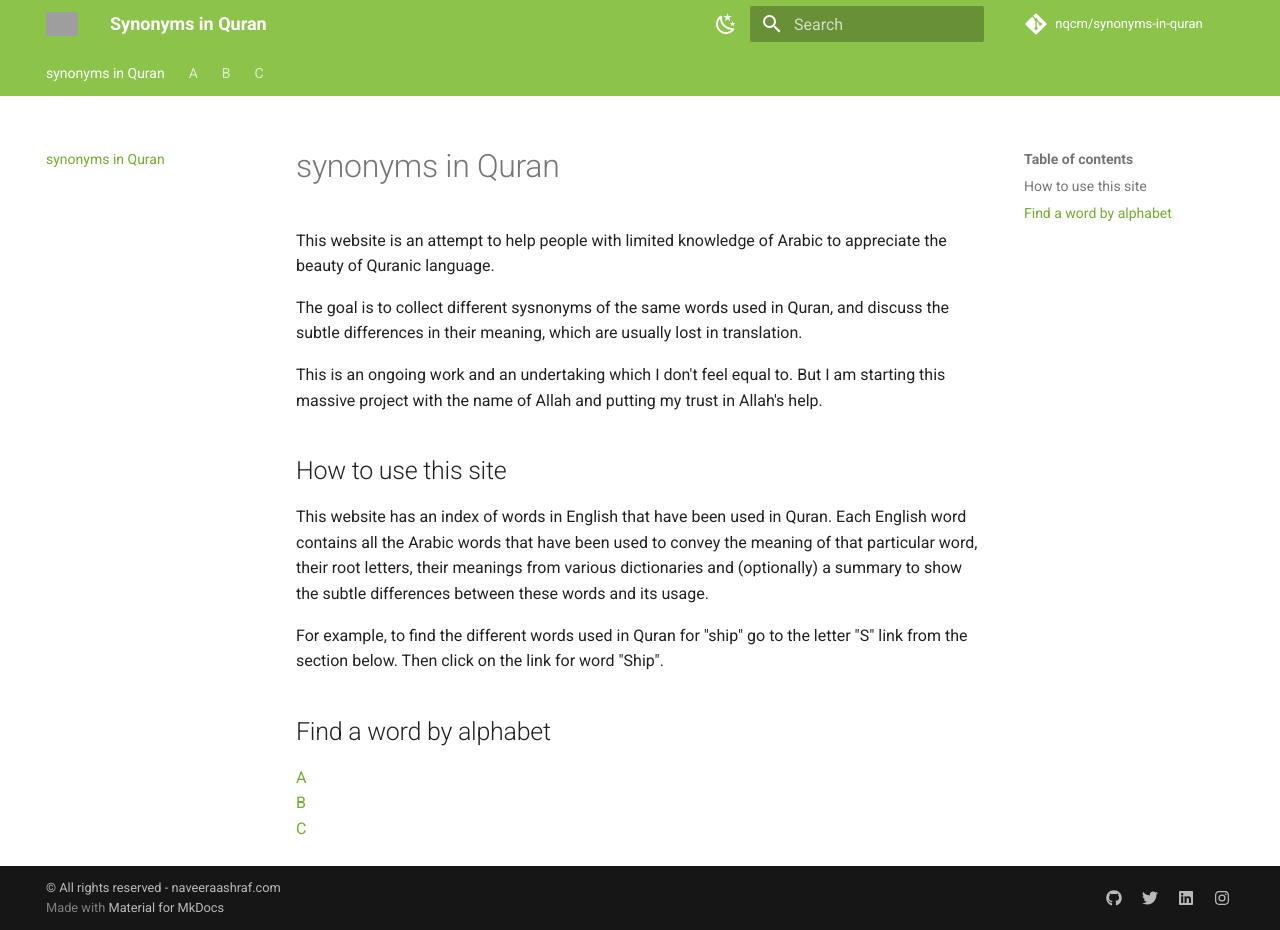
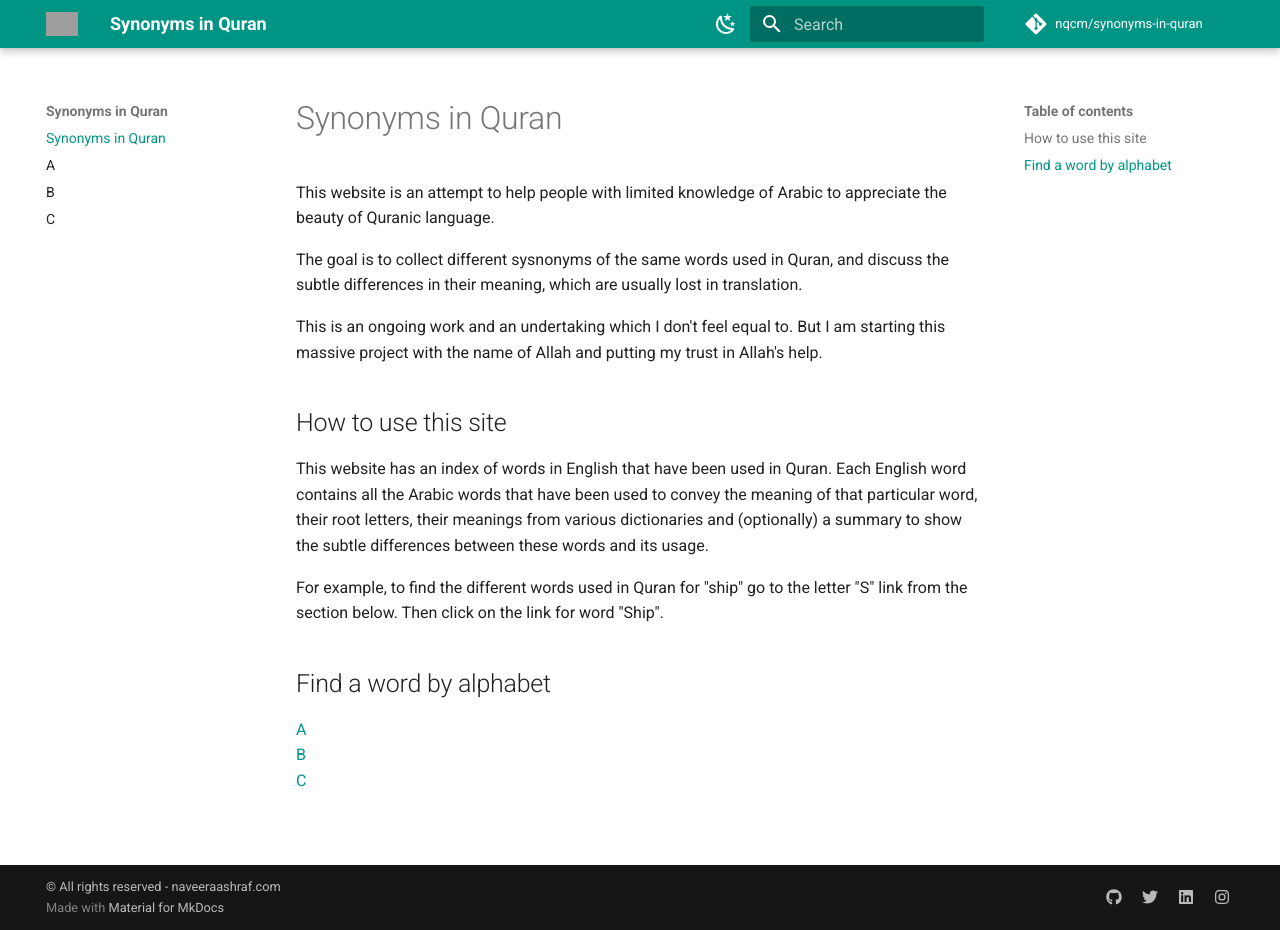
Before and after one commit to nqcm/synonyms-in-quran, an MkDocs documentation site: the page built from docs/index.md, in a window 1280 px wide and 930 px high. Built offline with MkDocs 1.6.1 and Material for MkDocs 9.7.7, drawn with Linux system fonts in a browser that asks for light colours; comment, search, counter and statistics services are not loaded; grey boxes are pictures that could not be loaded.

Commit message:
Change theme colors

```diff
--- a/docs/index.md
+++ b/docs/index.md
@@ -3,7 +3,7 @@ hide:
   - footer
 ---
 
-# synonyms in Quran
+# Synonyms in Quran
 
 This website is an attempt to help people with limited knowledge of Arabic to appreciate the beauty of Quranic language.
 
--- a/mkdocs.yml
+++ b/mkdocs.yml
@@ -27,21 +27,20 @@ theme:
       toggle:
         icon: material/weather-night
         name: Switch to dark mode
-      primary: light green
-      accent: green
+      primary: teal
+      accent: cyan
     - scheme: slate
       toggle:
         icon: material/weather-sunny
         name: Switch to light mode
-      primary: light green
-      accent: green
+      primary: teal
+      accent: cyan
 
   logo: material/library
   favicon: img/logo.png
   features:
     - navigation.indexes
     - navigation.instant
-    - navigation.tabs
     - navigation.tracking
     - search.share
 
```
